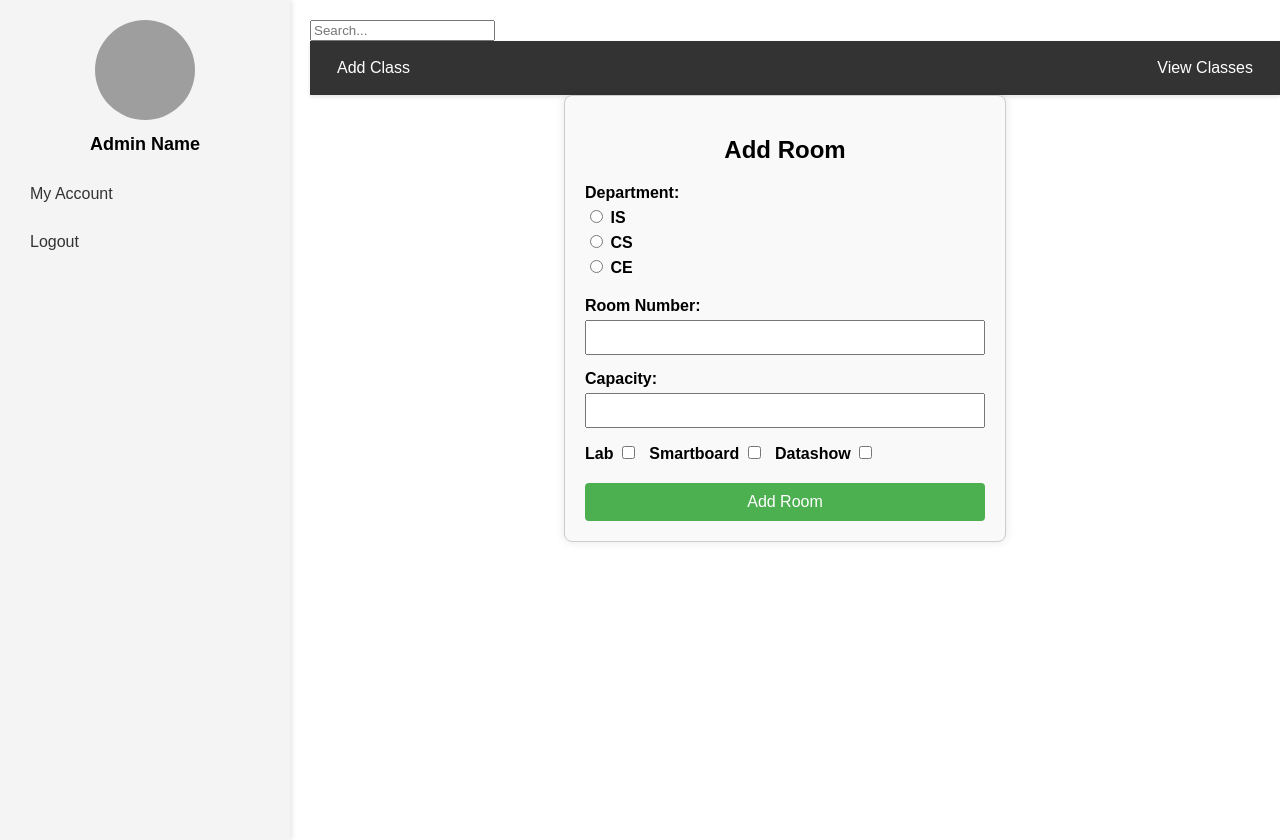
After one commit to deemaalfalah/itcs333-project, a PHP site: page /add_room.php in a window 1280 px wide. The commit adds this page. Run offline with PHP 8.4, Linux system fonts and the light colour scheme; grey boxes are pictures that could not be loaded.

Commit message:
fixing login, adding view-admin and add-room classes

```diff
--- /dev/null
+++ b/add_room.php
@@ -0,0 +1,97 @@
+
+<!DOCTYPE html>
+<html lang="en">
+<head>
+    <meta charset="UTF-8">
+    <meta name="viewport" content="width=device-width, initial-scale=1.0">
+    <link rel="stylesheet" href="styles/add_room.css">
+    <title>Add Room</title>
+</head>
+<body>
+
+    <!-- Sidebar -->
+    <div class="sidebar">
+        <div class="admin-profile">
+            <img src="path_to_admin_image.jpg" alt="Admin Picture">
+            <h3>Admin Name</h3>
+        </div>
+        <a href="my_account.php">My Account</a>
+        <a href="logout.php">Logout</a>
+    </div>
+
+    <!-- Main content area -->
+    <div class="main-content">
+
+            <!-- Search bar -->
+            <div class="search-bar">
+                <input type="text" placeholder="Search...">
+            </div>
+
+            <!-- Navbar -->
+        <div class="navbar">
+            <a href="add_class.php">Add Class</a>
+            <a href="view_classes.php">View Classes</a>
+        </div>
+
+        <div class="form-container">
+    <h2>Add Room</h2>
+    <form action="" method="">
+
+        <!-- Department Field -->
+        <div class="form-group">
+    <label>Department:</label>
+    <div>
+        <input type="radio" id="department_is" name="department" value="IS" required>
+        <label for="department_is">IS</label>
+    </div>
+    <div>
+        <input type="radio" id="department_cs" name="department" value="CS">
+        <label for="department_cs">CS</label>
+    </div>
+    <div>
+        <input type="radio" id="department_ce" name="department" value="CE">
+        <label for="department_ce">CE</label>
+    </div>
+</div>
+
+
+
+        <!-- Room Number Field -->
+        <div class="form-group">
+            <label for="room_number">Room Number:</label>
+            <input type="text" id="room_number" name="room_number" required>
+        </div>
+
+        <!-- Capacity Field -->
+        <div class="form-group">
+            <label for="capacity">Capacity:</label>
+            <input type="number" id="capacity" name="capacity" min="1" required>
+        </div>
+
+        <!-- Checkbox Fields -->
+        <div class="form-group">
+
+            <label for="lab">Lab</label>
+            <input type="checkbox" id="lab" name="features[]" value="Lab">
+
+
+            <label for="smartboard">Smartboard</label>
+            <input type="checkbox" id="smartboard" name="features[]" value="Smartboard">
+
+
+            <label for="datashow">Datashow</label>
+            <input type="checkbox" id="datashow" name="features[]" value="Datashow">
+        </div>
+
+        <!-- Submit Button -->
+        <button type="submit" class="submit-btn">Add Room</button>
+    </form>
+</div>
+
+
+    </div>
+
+
+
+</body>
+</html>
--- /dev/null
+++ b/styles/add_room.css
@@ -0,0 +1,125 @@
+/* Basic styling for the form */
+.form-container {
+    max-width: 400px;
+    margin: 0 auto;
+    padding: 20px;
+    border: 1px solid #ccc;
+    border-radius: 8px;
+    box-shadow: 0 0 10px rgba(0, 0, 0, 0.1);
+    background-color: #f9f9f9;
+}
+.form-container h2 {
+    text-align: center;
+}
+.form-group {
+    margin-bottom: 15px;
+}
+.form-group label {
+    display: block;
+    margin-bottom: 5px;
+    font-weight: bold;
+    display: inline-block;
+}
+.form-group input[type="text"],
+.form-group input[type="number"] {
+    width: 100%;
+    padding: 8px;
+    box-sizing: border-box;
+}
+.form-group input[type="checkbox"] {
+    margin-right: 10px;
+}
+.submit-btn {
+    width: 100%;
+    padding: 10px;
+    background-color: #4CAF50;
+    color: white;
+    border: none;
+    border-radius: 4px;
+    font-size: 16px;
+    cursor: pointer;
+}
+.submit-btn:hover {
+    background-color: #45a049;
+}
+/* Basic styling */
+body {
+    font-family: Arial, sans-serif;
+    margin: 0;
+    display: flex;
+}
+
+/* Navbar styling */
+.navbar {
+    background-color: #333;
+    color: white;
+    padding: 10px;
+    width: 100%;
+    display: flex;
+    align-items: center;
+    justify-content: space-between;
+    box-shadow: 0 2px 4px rgba(0, 0, 0, 0.1);
+}
+.navbar .search-bar {
+    flex: 1;
+    margin: 0 20px;
+}
+.navbar input[type="text"] {
+    width: 100%;
+    padding: 8px;
+    border-radius: 4px;
+    border: 1px solid #ccc;
+}
+.navbar a {
+    color: white;
+    text-decoration: none;
+    padding: 8px 12px;
+    margin: 0 5px;
+    border-radius: 4px;
+    transition: background-color 0.3s;
+}
+.navbar a:hover {
+    background-color: #555;
+}
+
+/* Sidebar styling */
+.sidebar {
+    width: 250px;
+    background-color: #f4f4f4;
+    padding: 20px;
+    box-shadow: 2px 0 5px rgba(0, 0, 0, 0.1);
+    height: 100vh;
+}
+.sidebar .admin-profile {
+    text-align: center;
+    margin-bottom: 20px;
+}
+.sidebar .admin-profile img {
+    width: 100px;
+    height: 100px;
+    border-radius: 50%;
+    object-fit: cover;
+    margin-bottom: 10px;
+}
+.sidebar .admin-profile h3 {
+    margin: 0;
+    font-size: 18px;
+}
+.sidebar a {
+    display: block;
+    padding: 10px;
+    color: #333;
+    text-decoration: none;
+    border-radius: 4px;
+    margin-bottom: 10px;
+    transition: background-color 0.3s;
+}
+.sidebar a:hover {
+    background-color: #ddd;
+}
+
+/* Main content */
+.main-content {
+    flex: 1;
+    padding: 20px;
+}
```
Also changed, not shown: login.php (+5 -3 lines), room-booking.sql (+20 -27 lines), styles/view-admin.css (added, +127 -0 lines), view-admin.php (+36 -2 lines).
